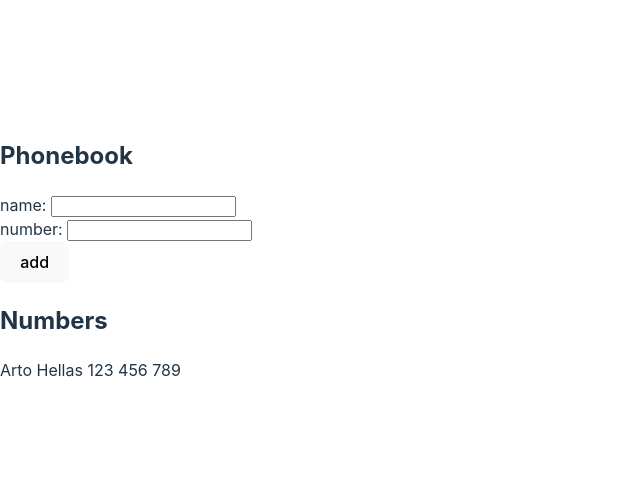
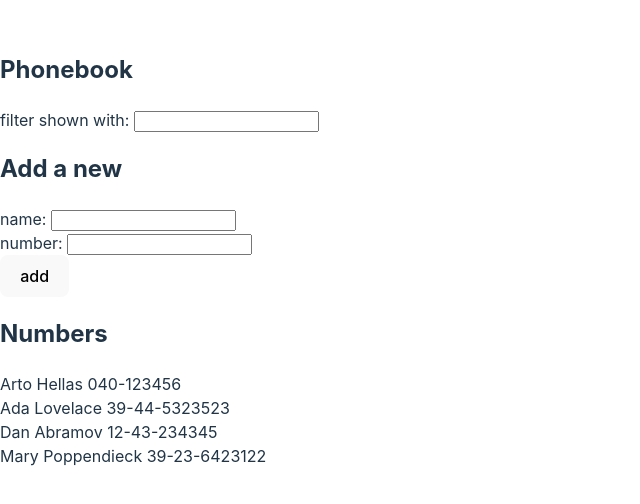
Before and after one commit to moio99/FSOReact, a React (Vite) app in the folder part1/: page / in a window 1280 px wide. Shown: the part 150-654 px from the top of the page, without its empty margins (0-640 px from the left). Built offline with nearby package versions, Linux system fonts and the light colour scheme.

Commit message:
2.9 step 4

```diff
--- a/part1/src/App.tsx
+++ b/part1/src/App.tsx
@@ -2,7 +2,13 @@ import { useState } from "react"
 // import Course, { courses, iCourses } from "./compoents/Course"
 
 const App = () => {
-  const [persons, setPersons] = useState([{ id:0, name: 'Arto Hellas', number: '123 456 789' }])
+  const [persons, setPersons] = useState([
+    { name: 'Arto Hellas', number: '040-123456', id: 0 },
+    { name: 'Ada Lovelace', number: '39-44-5323523', id: 1 },
+    { name: 'Dan Abramov', number: '12-43-234345', id: 2 },
+    { name: 'Mary Poppendieck', number: '39-23-6423122', id: 3 }
+  ])
+  const [newFilter, setNewFilter] = useState('')
   const [newName, setNewName] = useState('')
   const [newNumber, setNewNumber] = useState('')
 
@@ -24,6 +30,10 @@ const App = () => {
     }
   }
 
+  const handleFilterChange = (event: React.FormEvent<HTMLInputElement>) => {
+    const inputValue = (event.target as HTMLInputElement).value;
+    setNewFilter(inputValue)
+  }
   const handleNameChange = (event: React.FormEvent<HTMLInputElement>) => {
     const inputValue = (event.target as HTMLInputElement).value;
     setNewName(inputValue)
@@ -44,6 +54,10 @@ const App = () => {
 
       <div>
         <h2>Phonebook</h2>
+          <div>
+            filter shown with: <input id='filtro' value={newFilter} onChange={handleFilterChange}/>
+          </div>
+        <h2>Add a new</h2>
         <form onSubmit={addPhone}>
           <div>
             name: <input id='nome' value={newName} onChange={handleNameChange}/>
@@ -57,8 +71,11 @@ const App = () => {
         </form>
         <h2>Numbers</h2>
         <div>
-          {persons.map( (person: {id: number, name: string, number: string}) =>
-            <div key={person.id}>{person.name} {person.number}</div>
+          {persons.map( (person: {id: number, name: string, number: string}) => {
+              if (person.name.toLowerCase().includes(newFilter.toLowerCase())) {
+                return <div key={person.id}>{person.name} {person.number}</div>
+              }
+            }
           )}
         </div>
       </div>
```
